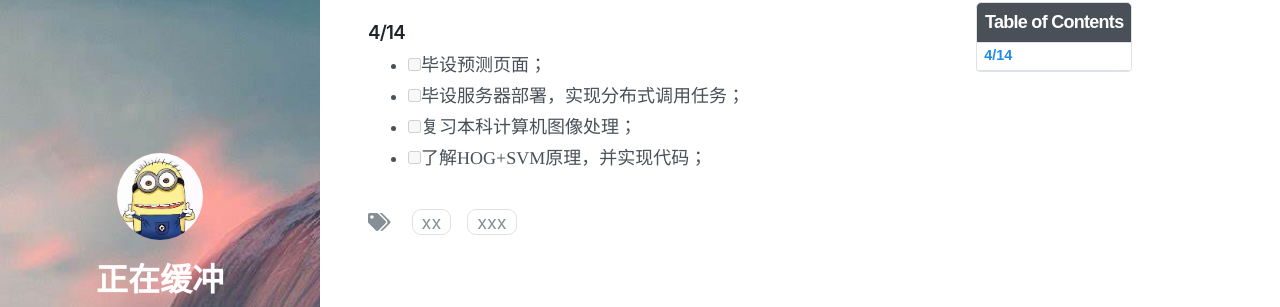
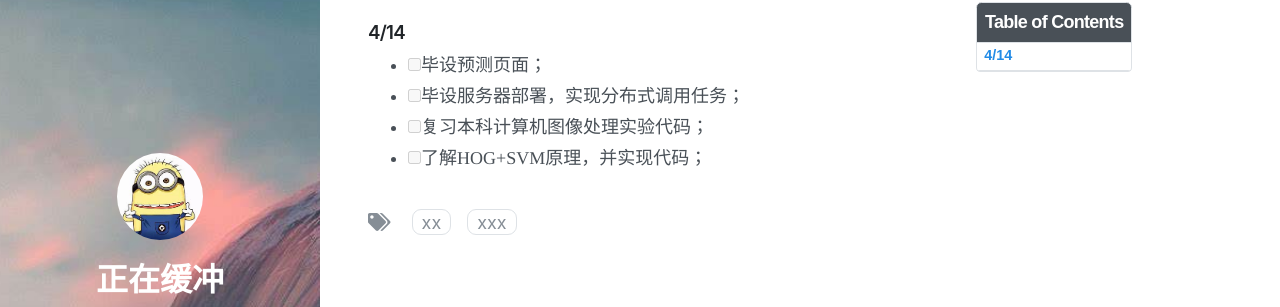
Before and after one commit to Zzhc3321/personal-blog.github.io, a Jekyll site: the page built from _posts/2022-04-13-代办事件.md, in a window 1280 px wide. Shown: the part 118-425 px from the top of the page. Built offline with Jekyll 4.4.1, drawn with Linux system fonts in a browser that asks for light colours; nearby versions of some CDN libraries.

Commit message:
修改文件: _posts/2022-04-13-代办事件.md

```diff
--- a/_posts/2022-04-13-代办事件.md
+++ b/_posts/2022-04-13-代办事件.md
@@ -14,5 +14,5 @@ author: zzhc
 
 - [ ] 毕设预测页面；
 - [ ] 毕设服务器部署，实现分布式调用任务；
-- [ ] 复习本科计算机图像处理；
+- [ ] 复习本科计算机图像处理实验代码；
 - [ ] 了解HOG+SVM原理，并实现代码；
```
